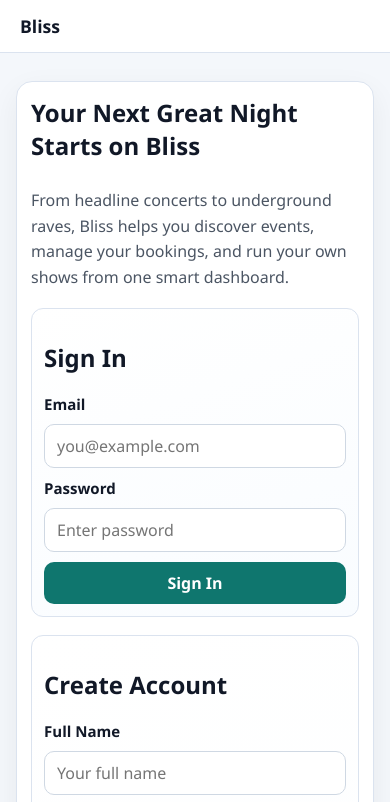
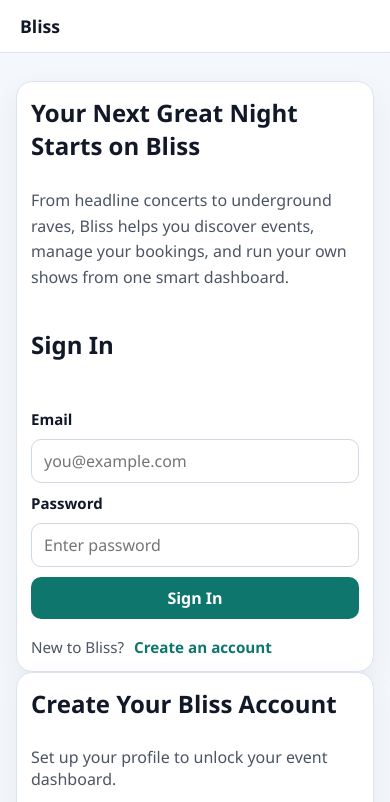
Before and after one commit to dev-shubhamsingh/playwright-e2e-framework, a website: page src/client/index.html in a window 390 px wide. Shown: the top 802 px of the page. Drawn offline with Linux system fonts and the light colour scheme.

Commit message:
feat: separate login and signup views with auth-gated dashboard

```diff
--- a/src/client/index.html
+++ b/src/client/index.html
@@ -16,13 +16,11 @@
     </header>
 
     <main class="app">
-      <section id="home-view" class="card">
+      <section id="login-view" class="card auth-view">
         <h1>Your Next Great Night Starts on Bliss</h1>
         <p id="description">
           From headline concerts to underground raves, Bliss helps you discover events, manage your bookings, and run your own shows from one smart dashboard.
         </p>
-
-        <article id="login-section">
         <h2>Sign In</h2>
         <form id="login-form">
           <label for="login-email">Email</label>
@@ -33,10 +31,15 @@
 
           <button type="submit">Sign In</button>
         </form>
-        </article>
+        <p class="switch-text">
+          New to Bliss?
+          <button id="go-to-signup" class="link-button" type="button">Create an account</button>
+        </p>
+      </section>
 
-        <article id="signup-section">
-          <h2>Create Account</h2>
+      <section id="signup-view" class="card auth-view" hidden>
+        <h1>Create Your Bliss Account</h1>
+        <p class="subtitle">Set up your profile to unlock your event dashboard.</p>
         <form id="signup-form">
           <label for="signup-name">Full Name</label>
           <input id="signup-name" name="name" type="text" placeholder="Your full name" required />
@@ -120,7 +123,10 @@
 
           <button type="submit">Create Account</button>
         </form>
-        </article>
+        <p class="switch-text">
+          Already have an account?
+          <button id="go-to-login" class="link-button" type="button">Back to sign in</button>
+        </p>
       </section>
 
       <section id="dashboard-view" class="card" hidden>
--- a/src/client/styles.css
+++ b/src/client/styles.css
@@ -51,12 +51,12 @@ body {
   box-shadow: var(--shadow);
 }
 
-#home-view {
+.auth-view {
   display: grid;
   gap: 18px;
 }
 
-#home-view h1 {
+.auth-view h1 {
   margin: 0 0 8px;
 }
 
@@ -66,12 +66,30 @@ body {
   line-height: 1.6;
 }
 
-#login-section,
-#signup-section {
-  border: 1px solid var(--border);
-  border-radius: 12px;
-  padding: 14px;
-  background: linear-gradient(160deg, #ffffff 0%, #f9fcff 100%);
+.subtitle {
+  margin: 0;
+  color: var(--muted);
+}
+
+.switch-text {
+  margin: 0;
+  color: var(--muted);
+  font-size: 0.95rem;
+}
+
+.link-button {
+  background: none;
+  border: none;
+  color: var(--primary);
+  font-weight: 700;
+  padding: 0;
+  margin-left: 6px;
+  cursor: pointer;
+}
+
+.link-button:hover {
+  color: var(--primary-hover);
+  text-decoration: underline;
 }
 
 #dashboard-view {
@@ -183,9 +201,4 @@ li {
   .card {
     padding: 14px;
   }
-
-  #login-section,
-  #signup-section {
-    padding: 12px;
-  }
 }
```
Also changed, not shown: src/client/app.ts (+31 -11 lines). Lines whose indentation alone changed are shown as unchanged.
